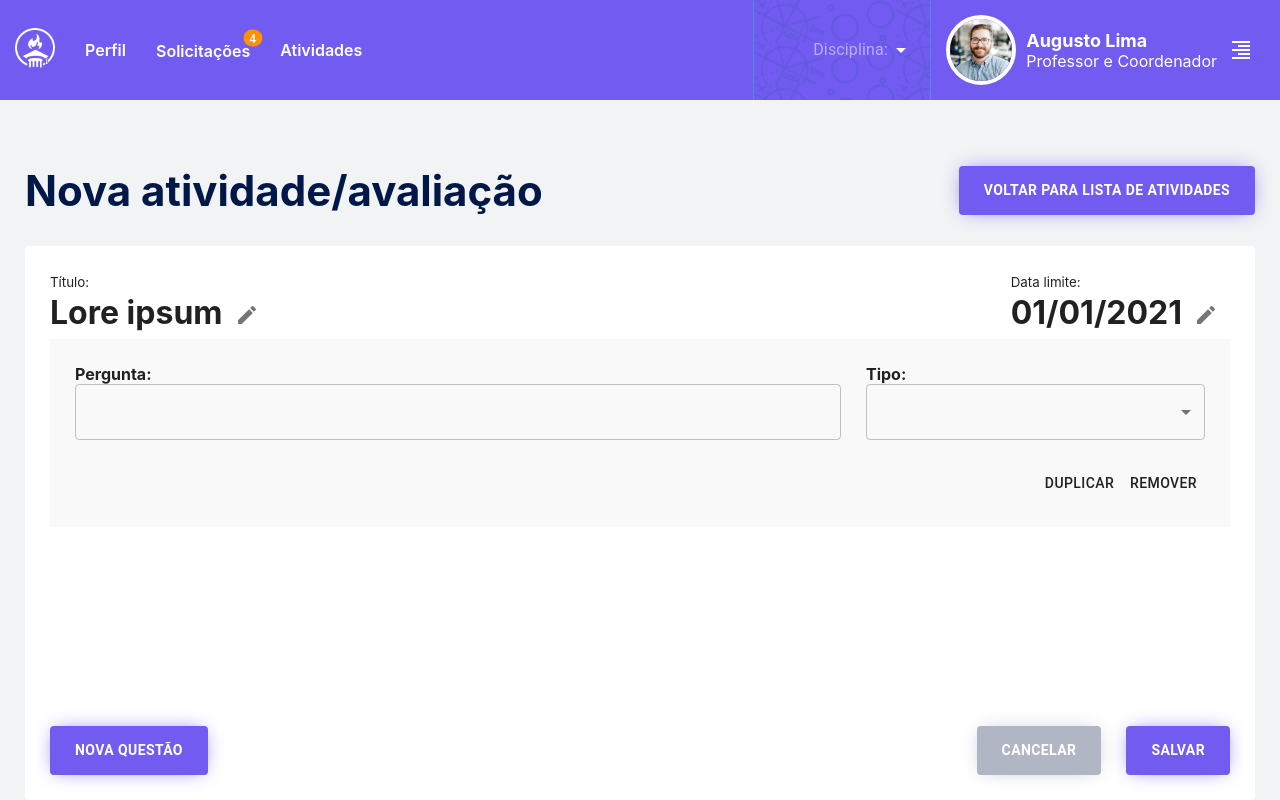
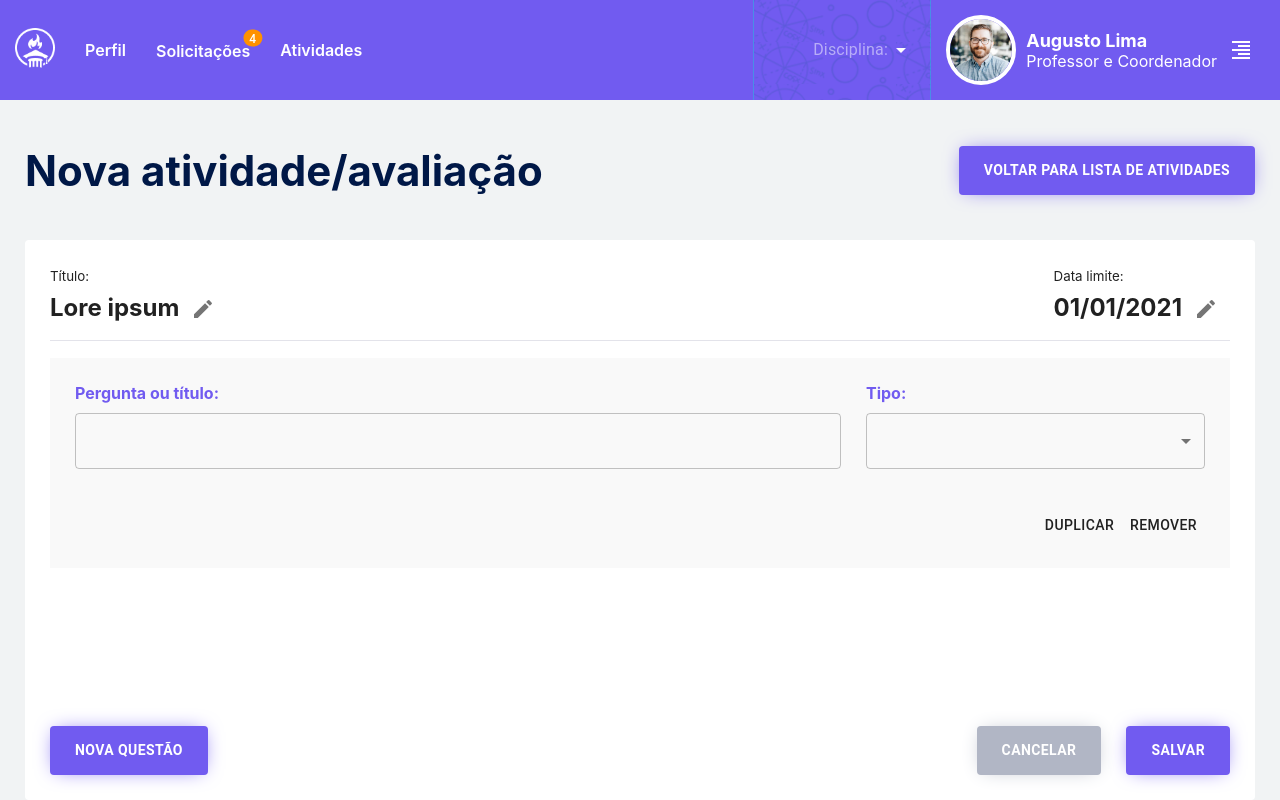
Before and after one commit to Alissonfm/prometheus-webapp-common-area, a React (Create React App) app: page /new-activity in a window 1280 px wide. Built offline with nearby package versions, Linux system fonts and the light colour scheme.

Commit message:
New: Add uuid lib and right-choice type question on activity creator

```diff
--- a/package.json
+++ b/package.json
@@ -18,7 +18,8 @@
     "react-dom": "^16.13.1",
     "react-redux": "^7.2.1",
     "react-router-dom": "^5.2.0",
-    "react-scripts": "3.4.3"
+    "react-scripts": "3.4.3",
+    "uuid": "^8.3.1"
   },
   "scripts": {
     "start": "react-scripts start",
--- a/src/pages/activity-creator/activity-creator.jsx
+++ b/src/pages/activity-creator/activity-creator.jsx
@@ -1,4 +1,6 @@
 import React from 'react';
+
+import _map from 'lodash/map';
 
 import { Paper, Divider, TextField, IconButton, Dialog, DialogTitle, DialogContent, DialogActions } from '@material-ui/core';
 import CreateIcon from '@material-ui/icons/Create';
@@ -45,12 +47,22 @@ const SmallDialog = ({ opened, data, handleClose }) => {
     );
 };
 
+const QuestionList = ({questions, handleDuplicate, handleRemove, ...props}) => _map(questions, question => <QuestionCreator
+    {...question}
+    {...props}
+    handleDuplicate={() => handleDuplicate(question)}
+    handleRemove={() => handleRemove(question)}
+/>);
+
 const CustomForm = (props) => {
 
     console.log("Custom form props: ", props);
 
     const { values, setFieldValue, unregisterField, getFieldMeta, getFieldHelpers } = props;
     const { title, deadline, grade, questions } = values;
+
+    const [smallDialog, updateSmallDialog] = React.useState({ opened: false, data: null});
+    const [questionsArr, updateQuestionsArr] = React.useState((questions || [{}]))
 
     console.log("getFieldMeta", getFieldMeta('title'));
     console.log("getFieldHelpers", getFieldHelpers('title'));
@@ -61,17 +73,16 @@ const CustomForm = (props) => {
     const titleEditConfig = { name: 'title', label: 'Título', variant: 'outlined', type: 'text', onChange: handleTitleChange };
     const deadlineEditConfig = { name: 'deadline', label: 'Data limite', variant: 'outlined', type: 'date', onChange: handleDeadlineChange };
 
-    const [smallDialog, updateSmallDialog] = React.useState({ opened: false, data: null});
     const toggleSmallDialogVisibility = () => updateSmallDialog(oldState => ({ opened: !oldState.opened, data: null }));
     const editTitle = () => updateSmallDialog((oldState) => ({ opened: !oldState.opened, data: titleEditConfig }));
     const editDeadline = () => updateSmallDialog((oldState) => ({ opened: !oldState.opened, data: deadlineEditConfig}));
 
-    const newQuestion = () => {console.log('New blank question')};
-    const duplicateQuestion = () => {console.log('Remove this question')};
-    const removeQuestion = () => {console.log('Duplicate this question')};
+    const newQuestion = () => { updateQuestionsArr(oldState => [{}].concat(oldState)); console.log('New blank question: ', questionsArr);};
+    const duplicateQuestion = (question) => {console.log('Duplicate this question: ', question)};
+    const removeQuestion = (question) => {console.log('Remove this question: ', question)};
 
     return (
-        <div className='mirror-form-wrapper'>
+        <>
 
             <SmallDialog {...smallDialog} handleClose={toggleSmallDialogVisibility} />
 
@@ -87,12 +98,12 @@ const CustomForm = (props) => {
             </div>
 
             <div className='mirror-form-content'>
-                <QuestionCreator />
+                <QuestionList questions={questionsArr} handleDuplicate={duplicateQuestion} handleRemove={removeQuestion} />
             </div>
 
             <div className='mirror-form-foot'>
 
-                <Button>Nova Questão</Button>
+                <Button onClick={newQuestion}>Nova Questão</Button>
 
                 <div className='btns--align-right'>
                     <Button color='cancel'>Cancelar</Button>
@@ -100,7 +111,7 @@ const CustomForm = (props) => {
                 </div>
             </div>
 
-        </div>
+        </>
     );
 };
 
@@ -126,7 +137,7 @@ const ActivityCreator = (props) => {
                 <Button variant='link' to='/activities'> Voltar para lista de atividades </Button>
             </div>
 
-            <Paper className='page-content' elevation={0}><Form {...formProps} /></Paper>
+            <Paper className='page-content mirror-form-wrapper' elevation={0}><Form {...formProps} /></Paper>
         </div>
     );
 }
--- a/src/pages/activity-creator/activity-creator.scss
+++ b/src/pages/activity-creator/activity-creator.scss
@@ -3,45 +3,60 @@
 @import '../../assets/css/extendables';
 
 .activity-creator {
-    .page-content {
-        height: 100%;
-        width: 100%;
-
-        .mirror-form-wrapper {
+    .page-content.mirror-form-wrapper {
             @extend %flex-v-between;
             padding: 25px;
-            height: 100%;
+            height: calc(100% - 110px);
             width: 100%;
 
             .mirror-form-header {
                 @extend %flex-h-between;
+                position: relative;
                 flex-wrap: nowrap;
                 width: 100%;
+                padding-bottom: 25px;
+
+                &::after {
+                    content: '';
+                    display: block;
+                    position: absolute;
+                    width: 100%;
+                    height: 1px;
+                    background-color: $fontLight;
+                    left: 0;
+                    bottom: 17.5px;
+                    opacity: 0.3;
+                }
 
                 h4 {
-                    @include fontSize(32);
+                    @include fontSize(24);
                 }
-            }
-
-            > hr {
-                margin: 25px 0;
-                width: 100%;
             }
 
             .mirror-form-content {
                 width: 100%;
-                height: 100%;
+                height: calc(100% - 50px);
                 overflow-y: auto;
+
+                h4 {
+                    color: $primaryColorRGB;
+                }
 
                 .question-wrapper {
                     padding: 25px;
                     position: relative;
                     width: 100%;
                     background-color: $lightBackgroundAlt;
+                    margin-bottom: 25px;
+
+                    &:last-child {
+                        margin-bottom: initial;
+                    }
 
                     .question-header {
                         @extend %flex-h-between;
                         flex-wrap: nowrap;
+                        padding-bottom: 12.5px;
 
                         .question-title {
                             width: 70%;
@@ -52,8 +67,13 @@
                             width: 30%;
                         }
 
-                        .question-title > *, .question-type > * {
-                            width: 100%;
+                        .question-title, .question-type {
+                            > * {
+                                width: 100%;
+                            }
+                            .tip {
+                                padding-bottom: 10px;
+                            }
                         }
                     }
 
@@ -69,6 +89,7 @@
             .mirror-form-foot {
                 @extend %flex-h-between;
                 width: 100%;
+                padding-top: 25px;
 
                 .btns--align-right {
                     @extend %flex-h-end;
@@ -79,5 +100,27 @@
                 }
             }
         }
+
+    .right-choices-wrapper {
+        padding-top: 12.5px;
+        padding-bottom: 25px;
+        border-top: 1px solid $lightBorder;
+
+        .choice {
+            padding-top: 15px;
+
+            &:first-child {
+                padding-bottom: initial;
+            }
+
+            &.answer .MuiInputBase-root {
+                border-color: $primaryColorRGB;
+            }
+
+            > button {
+                margin-left: 10px;
+                color: $primaryColorRGB;
+            }
+        }
     }
 }
--- a/src/pages/activity-creator/question-creator.jsx
+++ b/src/pages/activity-creator/question-creator.jsx
@@ -1,35 +1,40 @@
 import React from 'react';
+
+import _map from 'lodash/map';
 
 import { Button, TextField, MenuItem } from '@material-ui/core';
 
+import RightChoice from './right-choice';
+
 import './activity-creator.scss';
 
-const OpenQuestion = () => {
-    return (
-        <div>Open</div>
-    )
-};
 const MultipleChoices = () => {
     return (
         <div>MultipleChoices</div>
     )
 };
-const RightChoice = () => {
+const TrueOfFalse = () => {
     return (
-        <div>RightChoice</div>
+        <div>TrueOfFalse</div>
+    )
+};
+const Relational = () => {
+    return (
+        <div>Relational</div>
     )
 };
 
 const QUESTION_TYPE = {
-    open: OpenQuestion,
-    multipleChoices: MultipleChoices,
-    rightChoice: RightChoice,
+    open: { value: 'open', name: 'Questão aberta', component: () => null },
+    multipleChoices: { value: 'multipleChoices', name: 'Múltipla escolha', component: MultipleChoices },
+    rightChoice: { value: 'rightChoice', name: 'Marcar a alternativa correta', component: RightChoice },
+    trueorfalse: { value: 'trueorfalse', name: 'Marcar como verdadeiro ou falso', component: TrueOfFalse },
+    relational: { value: 'relational', name: 'Relacione as colunas da esquerda e direita', component: Relational },
 };
-
 
 const QuestionAnswer = ({type, ...props}) => {
     if (!type) return null;
-    const Component = QUESTION_TYPE[type];
+    const Component = QUESTION_TYPE[type].component;
     return <Component {...props} />
 }
 
@@ -40,21 +45,20 @@ const QuestionCreator = (props) => {
     const [selectedType, toggleType] = React.useState(type || '');
     const handleTypeChange = ($event) => toggleType(() => $event.target.value);
 
+    const mapQuestionsType = () => _map(QUESTION_TYPE, (type) => <MenuItem key={`type-${type.value}`} value={type.value}>{type.name}</MenuItem> );
+
     return (
         <div className='question-wrapper'>
 
             <div className='question-header'>
                 <div className='question-title'>
-                    <h4 className='tip'>Pergunta: </h4>
+                    <h4 className='tip'>Pergunta ou título: </h4>
                     <TextField variant='outlined' value='' />
                 </div>
                 <div className='question-type'>
                     <h4 className='tip'>Tipo: </h4>
                     <TextField variant='outlined' select value={selectedType} onChange={handleTypeChange}>
-                        <MenuItem value=''>Selecione um tipo...</MenuItem>
-                        <MenuItem value='open'>Questão aberta</MenuItem>
-                        <MenuItem value='multipleChoices'>Múltipla escolha</MenuItem>
-                        <MenuItem value='rightChoice'>Marcar a alternativa correta</MenuItem>
+                        {mapQuestionsType()}
                     </TextField>
                 </div>
             </div>
--- /dev/null
+++ b/src/pages/activity-creator/right-choice.jsx
@@ -0,0 +1,88 @@
+import React from 'react';
+
+import { v4 as uuidV4 } from 'uuid';
+import _map from 'lodash/map';
+import _filter from 'lodash/filter';
+
+import { IconButton, Icon, TextField } from '@material-ui/core';
+
+import './activity-creator.scss';
+
+const BLANK_CHOICE = {
+    id: uuidV4(),
+    text: '',
+    isAnswer: false,
+    handleAdd: void null,
+    handleRemove: void null,
+    setAsAnswer: void null
+};
+
+const Choice = (props) => {
+    const { text, isLast, isAnswer, handleRemove, handleAdd, setAsAnswer } = props;
+    const choiceClasses = isAnswer ? 'choice answer' : 'choice';
+
+    return (
+        <div className={choiceClasses}>
+            <TextField placeholder='Digite aqui a alternativa...' variant='outlined' type='text' value={text} />
+            <IconButton onClick={setAsAnswer} aria-label='Marcar como alternativa correta'><Icon>edit</Icon></IconButton>
+            <IconButton onClick={handleRemove} aria-label='Remover esta alternativa'><Icon>delete_outline</Icon></IconButton>
+            { isLast && <IconButton onClick={handleAdd} aria-label='Adicoinar alternativa em branco'><Icon>add</Icon></IconButton>}
+        </div>
+    );
+}
+
+const RightChoice = (props) => {
+
+    const { choices } = props;
+    const [choicesArr, updateChoicesArr] = React.useState((choices || [Object.assign({}, BLANK_CHOICE)]));
+
+    const handleRemove = (choice) => {
+        console.log("Remove this choice: ", choice);
+        updateChoicesArr( oldState => {
+            const newState = _filter(oldState, ({id}) => id != choice.id);
+            console.log('New state: ', newState);
+            return newState;
+        });
+    };
+
+    const handleAdd = () => {
+        updateChoicesArr(oldState => [
+            Object.assign(
+                {},
+                {...BLANK_CHOICE, id: uuidV4()}
+            )
+        ].concat(oldState));
+        console.log("Add blank choice: ", choicesArr);
+    };
+
+    const setAsAnswer = (answer) => {
+        updateChoicesArr(oldState => {
+            const newState = _map(
+                oldState,
+                choice => {
+                    choice.id === answer.id ? choice.isAnswer = true : choice.isAnswer = false;
+                    return choice;
+                }
+            );
+            console.log("Set as answer newState: ", newState);
+            return newState;
+        });
+    };
+
+    const mapedChoices = _map(choicesArr, (choice, index) => {
+        const choiceProps = {
+            ...choice,
+            key: choice.id,
+            isLast: (choicesArr.length - (index + 1)) == 0,
+            handleAdd,
+            handleRemove: () => handleRemove(choice),
+            setAsAnswer: () => setAsAnswer(choice)
+        };
+
+        return <Choice {...choiceProps} />;
+    });
+
+    return <div className='right-choices-wrapper'><h4>Alternativas:</h4>{mapedChoices}</div>;
+}
+
+export default RightChoice;
--- a/src/pages/base-page/base-page.scss
+++ b/src/pages/base-page/base-page.scss
@@ -9,7 +9,7 @@ $drawerSizeLG: 400px;
   position: relative;
   width: 100%;
   height: 100%;
-  padding-top: 50px;
+  padding-top: 30px;
 
   .page-header {
       @extend %flex-h-between;
```
Also changed, not shown: 1 other file (tests, documents, lock files or other folders).
